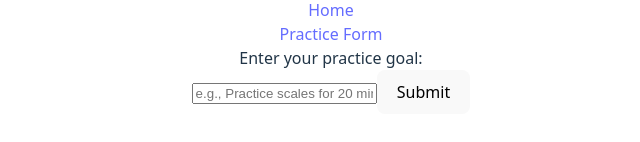
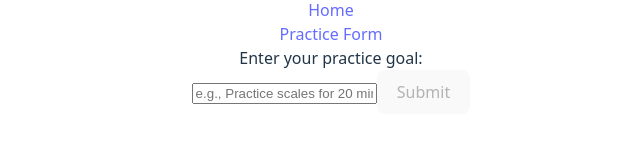
Before and after one commit to MikeMcdonald1/practice-planner-pro, a React (Vite) app: page /pages/PracticeForm in a window 1280 px wide. Shown: the part 344-486 px from the top of the page, without its empty margins (309-949 px from the left). Built offline with nearby package versions, Linux system fonts and the light colour scheme.

Commit message:
feat: Disable submit button when input is empty and clear input field after submission

```diff
--- a/src/pages/PracticeForm.jsx
+++ b/src/pages/PracticeForm.jsx
@@ -5,12 +5,14 @@
 
   function handleGoalChange(e) {
     setGoal(e.target.value);
-    console.log(e.target.value);
+    console.log(e.target.value); //for testing
   }
 
   function handleSubmit(e) {
+    //user hits submit, run this function
     e.preventDefault(); //prevents page from reloading upon form submission
-    console.log('Goal Submitted:', goal);
+    console.log('Goal Submitted:', goal); //for testing
+    setGoal(''); //clear input field after submission
   }
 
   return (
@@ -24,7 +26,9 @@
         onChange={handleGoalChange}
         placeholder="e.g., Practice scales for 20 minutes"
       />
-      <button type="submit">Submit</button>
+      <button type="submit" disabled={goal === ''}>
+        Submit
+      </button>
     </form>
   );
 }
```
